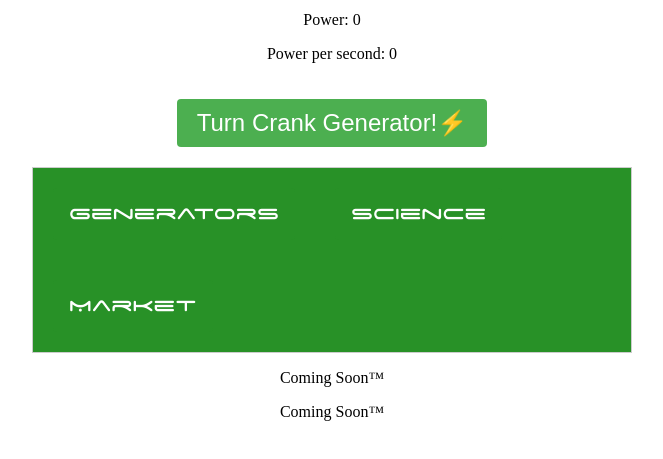
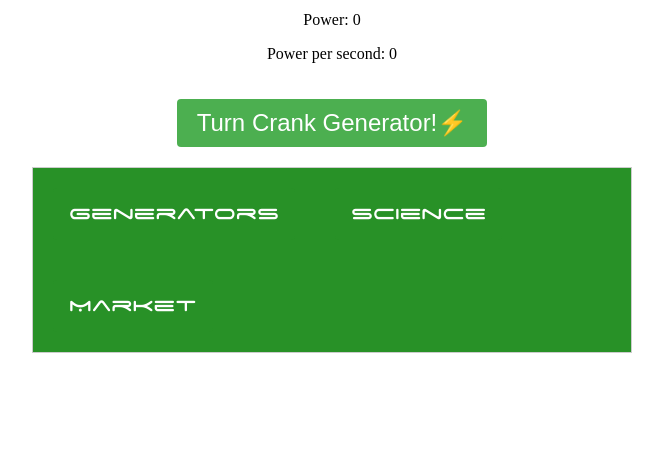
Before and after one commit to LockheedNotMartin/EnergyClicker, a plain HTML site: page index.html in a window 1280 px wide. Shown: the part 117-576 px from the top of the page, without its empty margins (308-971 px from the left). Drawn offline with Linux system fonts and the light colour scheme.

Commit message:
Update index.html

```diff
--- a/index.html
+++ b/index.html
@@ -33,10 +33,10 @@
         <li><button class="upgrade-button" id="upgrade8" hidden>Nuclear Power (<span id="u8">39375000000000000</span> Energy) Owned: <span id="u8n">0</span></button></li>
       </ul>
     </div>
-    <div class = "science" class="tabcontent">
+    <div id = "science" class="tabcontent">
       <p>Coming Soon™</p>
     </div>
-    <div class = "market" class="tabcontent">
+    <div id = "market" class="tabcontent">
       <p>Coming Soon™</p>
     </div>
   </div>
```
